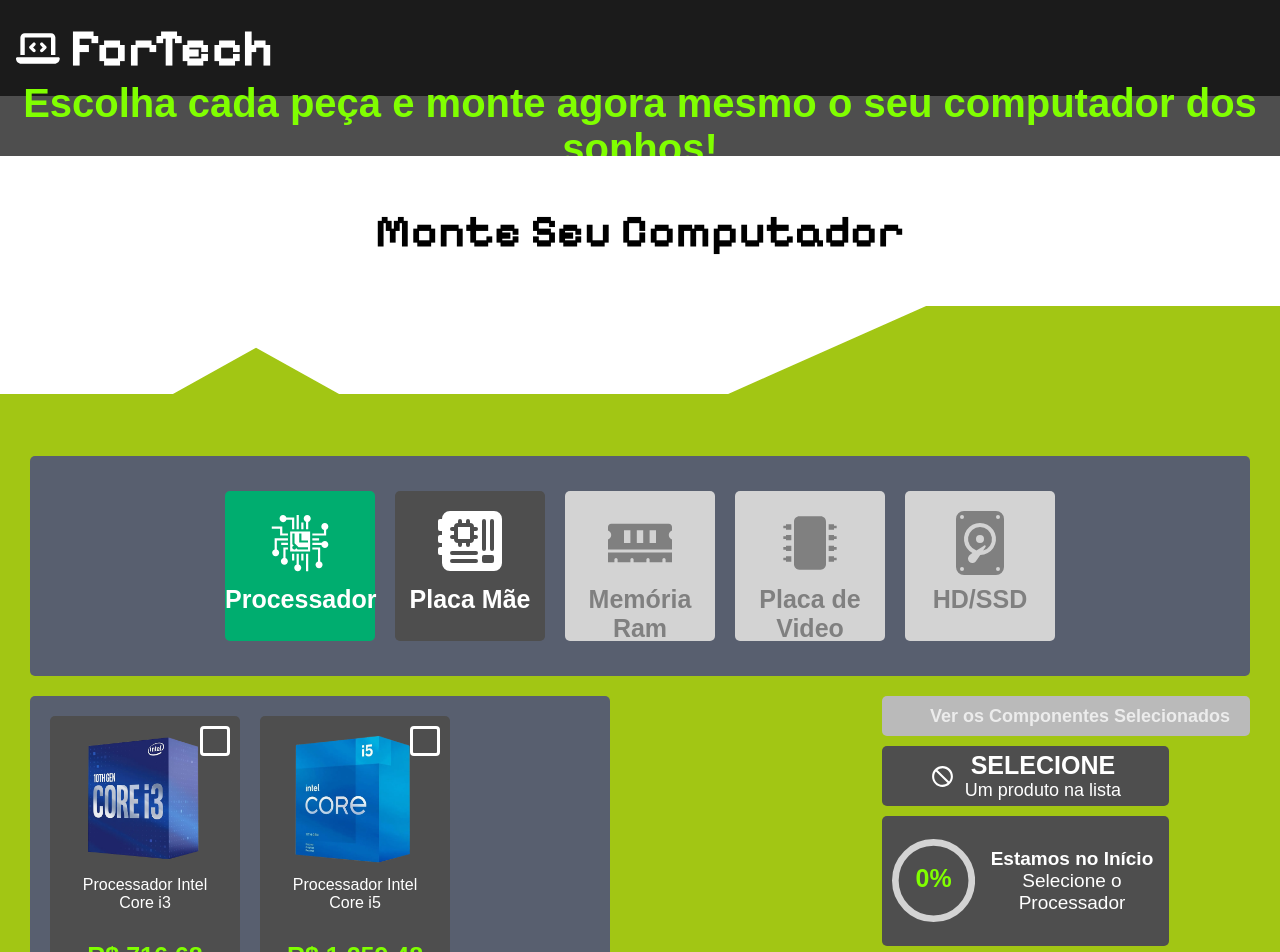
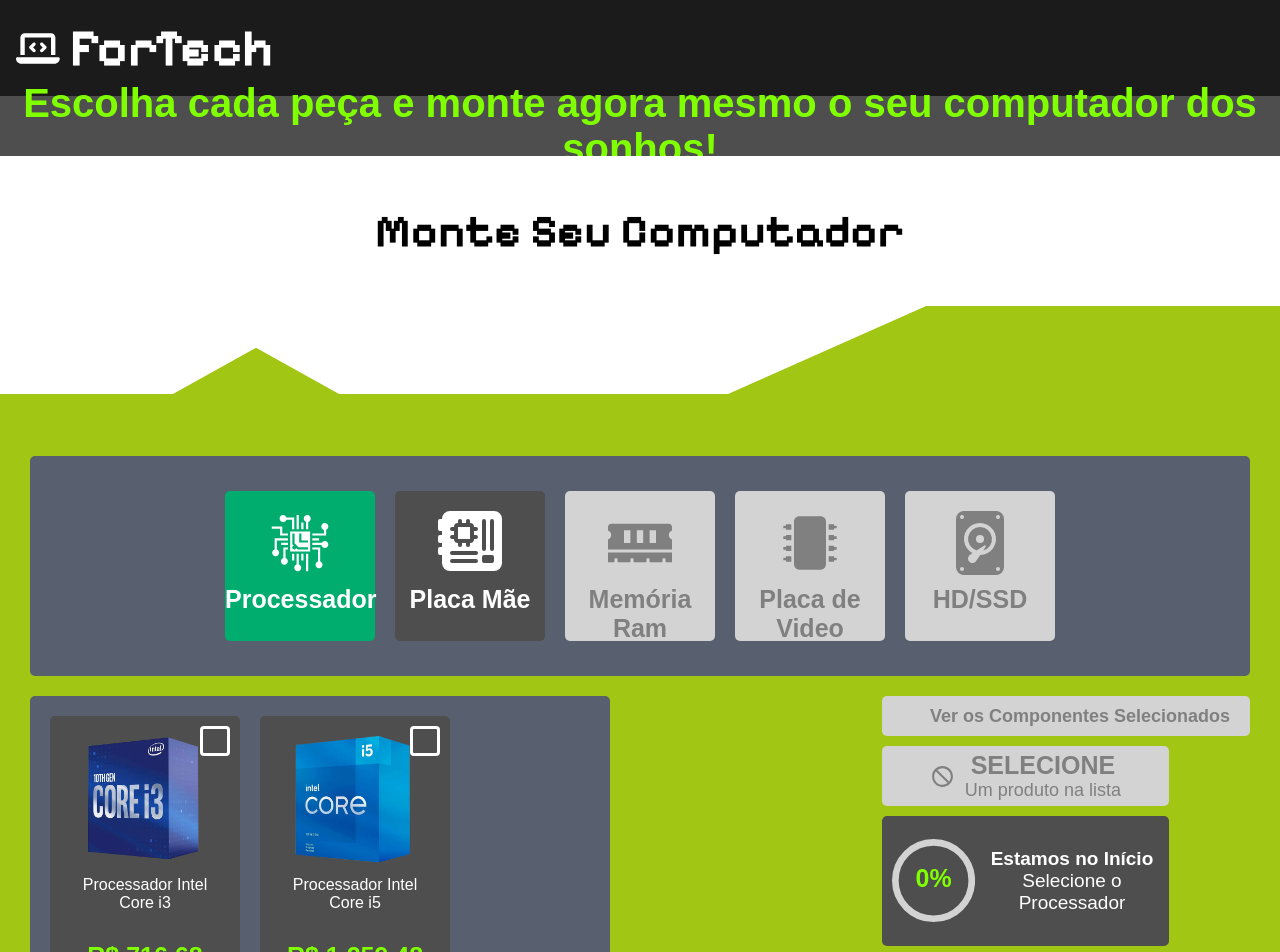
Before and after one commit to HMontarroyos/ForTech, a React (Create React App) app: page / in a window 1280 px wide. Shown: the top 952 px of the page. Built offline with nearby package versions, Linux system fonts and the light colour scheme; some icons are missing; a web font is replaced by a local one.

Commit message:
style: add disabled effect in button product

```diff
--- a/src/components/ButtonProduct/index.tsx
+++ b/src/components/ButtonProduct/index.tsx
@@ -1,11 +1,17 @@
+import { FaCheck } from "react-icons/fa";
 import * as S from "./styled";
 import { MdNotInterested } from "react-icons/md";
 
-function ButtonProduct() {
+interface ButtonProductProps {
+  disabled: boolean;
+  onClick: () => void;
+}
+
+function ButtonProduct({ disabled, onClick }: ButtonProductProps) {
   return (
-    <S.Container>
+    <S.Container disabled={disabled} onClick={onClick}>
       <S.ContainerText>
-        <MdNotInterested />
+        {disabled ? <MdNotInterested /> : <FaCheck />}
         <div>
           <S.Title>Selecione</S.Title>
           <S.Text>Um produto na lista</S.Text>
--- a/src/components/ButtonProduct/styled.tsx
+++ b/src/components/ButtonProduct/styled.tsx
@@ -1,4 +1,4 @@
-import { lighten } from "polished";
+import { darken } from "polished";
 import styled from "styled-components";
 
 export const Container = styled.button`
@@ -8,7 +8,7 @@
   text-align: center;
   margin-top: 10px;
   border-radius: 5px;
-  background-color: ${(props) => lighten(0.2, props.theme.colors.text)};
+  background-color: ${(props) => darken(0.1, props.theme.colors.primary)};
   height: 60px;
   width: 287px;
   cursor: pointer;
@@ -17,7 +17,13 @@
   font-weight: bold;
 
   &:hover {
-    background-color: ${(props) => lighten(0.1, props.theme.colors.text)};
+    background-color: ${(props) => darken(0.2, props.theme.colors.primary)};
+  }
+
+  &:disabled {
+    background-color: ${(props) => props.theme.colors.disabledText};
+    color: ${(props) => darken(0.5, props.theme.colors.tertiary)};
+    cursor: not-allowed;
   }
 `;
 
@@ -32,7 +38,6 @@
 export const Title = styled.p`
   margin-left: 10px;
   font-family: ${(props) => props.theme.fonts.text};
-  color: ${(props) => props.theme.colors.tertiary};
   font-weight: bold;
   font-size: 25px;
   text-transform: uppercase;
@@ -41,7 +46,6 @@
 export const Text = styled.p`
   margin-left: 10px;
   font-family: ${(props) => props.theme.fonts.text};
-  color: ${(props) => props.theme.colors.tertiary};
   font-size: 18px;
   font-weight: 200;
 `;
--- a/src/views/Home/index.tsx
+++ b/src/views/Home/index.tsx
@@ -73,7 +73,7 @@
             <FaComputer />
             <p>Ver os Componentes Selecionados</p>
           </S.SelectedButtonParts>
-          <ButtonProduct />
+          <ButtonProduct disabled={isButtonDisabled} onClick={()=> console.log("TESTE")}/>
           <Progress value={progressValue} category={"Process"} />
           {totalPrice > 0 && (
             <S.ContainerValueTotal>
--- a/src/views/Home/styled.tsx
+++ b/src/views/Home/styled.tsx
@@ -101,10 +101,9 @@
   }
 
   &:disabled {
-    background-color: ${(props) => darken(0.1, props.theme.colors.disabledText)};
-    color: ${(props) => lighten(0.1, props.theme.colors.disabledText)};
+    background-color: ${(props) => props.theme.colors.disabledText};
+    color: ${(props) => darken(0.5, props.theme.colors.tertiary)};
     cursor: not-allowed;
-
   }
 
   p {
```
